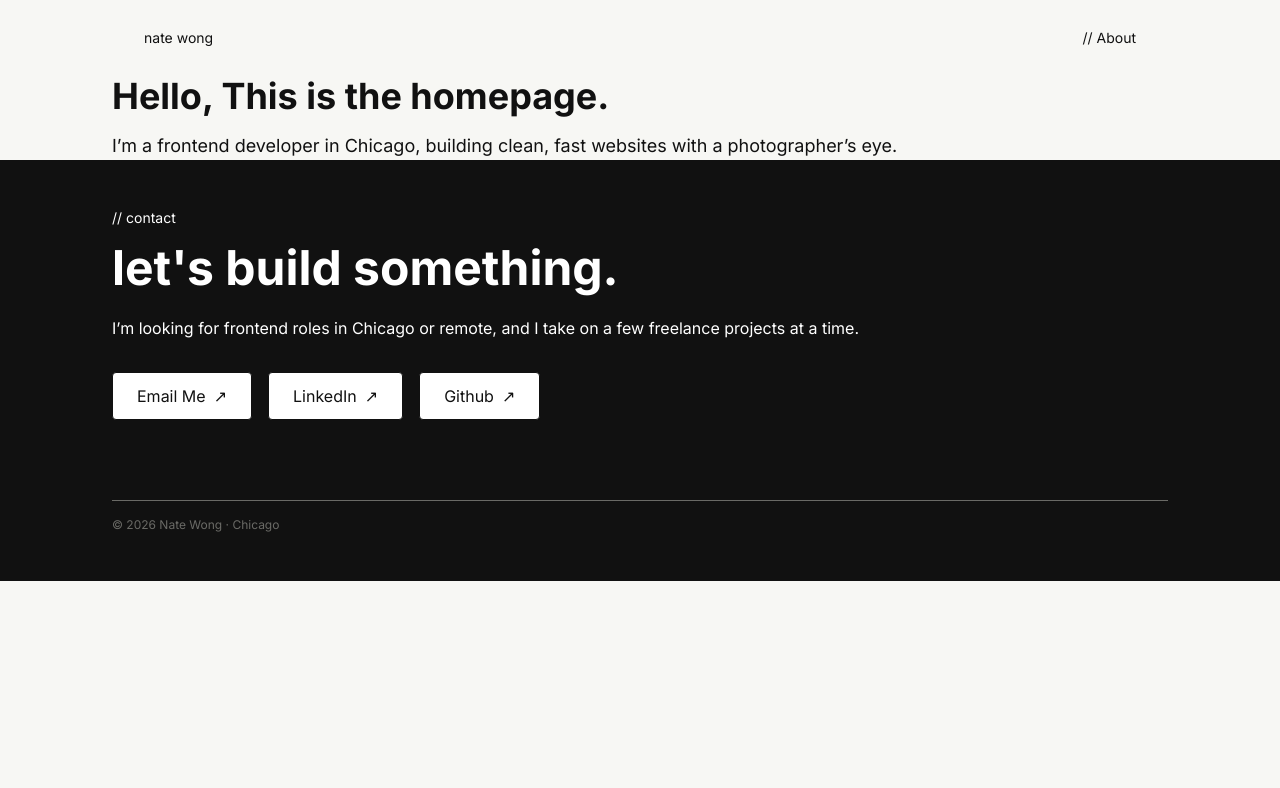
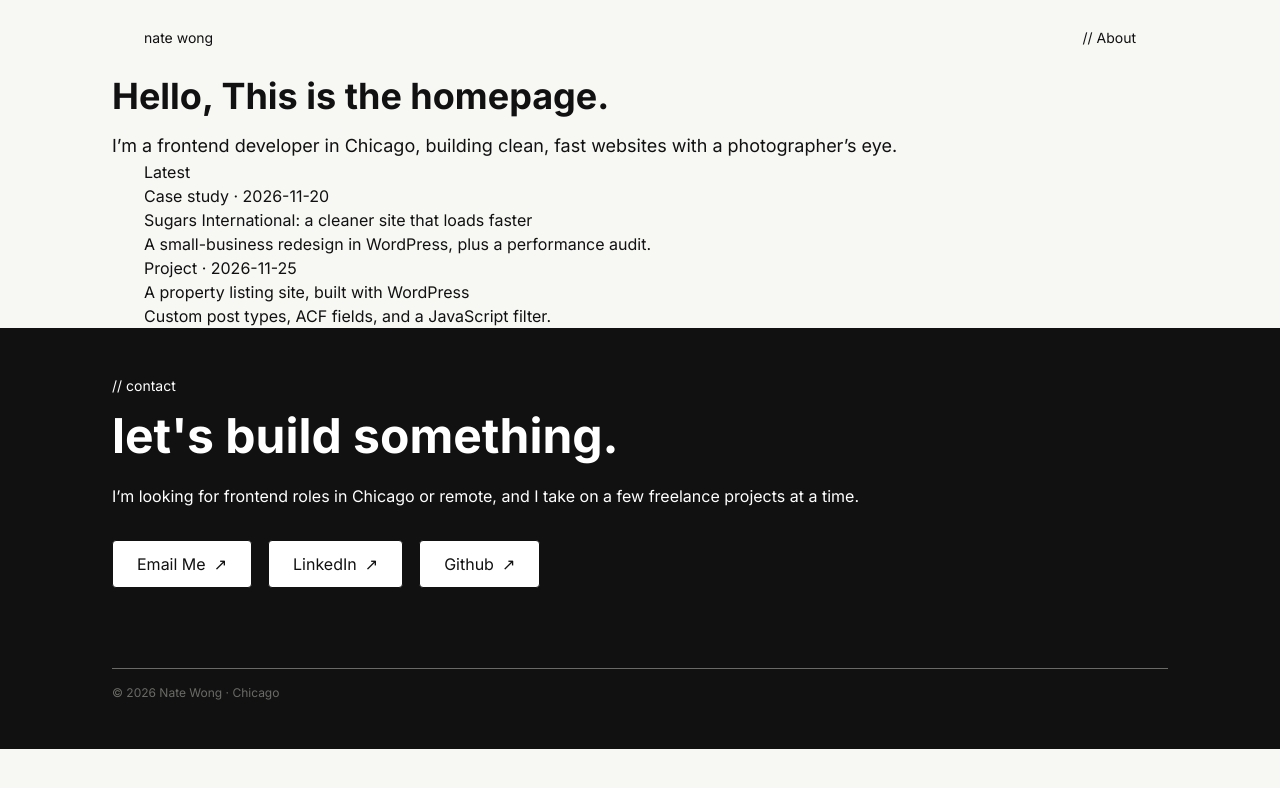
Before and after one commit to nlwong168/natewong.dev, a Next.js app: page / in a window 1280 px wide. Shown: the top 788 px of the page. Built offline with nearby package versions, Linux system fonts and the light colour scheme.

Commit message:
created home Latest work component. Added it to the homepage. Pulling data from work.ts - got it displaying

```diff
--- /dev/null
+++ b/app/components/home/homeLatestWork.tsx
@@ -0,0 +1,23 @@
+import Container from "@/app/components/container";
+import { work } from "@/content/work";
+
+export default function HomeLatestWork() {
+  return (
+    <section>
+      <Container>
+        <h2>Latest</h2>
+        <ul>
+          {work.map((item) => (
+            <li key={item.slug}>
+              <p>
+                {item.type} · {item.date}
+              </p>
+              <h3>{item.title}</h3>
+              <p>{item.summary}</p>
+            </li>
+          ))}
+        </ul>
+      </Container>
+    </section>
+  );
+}
--- a/app/page.tsx
+++ b/app/page.tsx
@@ -1,4 +1,5 @@
 import Container from "@/app/components/container";
+import HomeLatestWork from "./components/home/homeLatestWork";
 
 export default function Home() {
   return (
@@ -9,6 +10,7 @@ export default function Home() {
           I’m a frontend developer in Chicago, building clean, fast websites
           with a photographer’s eye.
         </p>
+        <HomeLatestWork />
       </Container>
     </main>
   );
```
